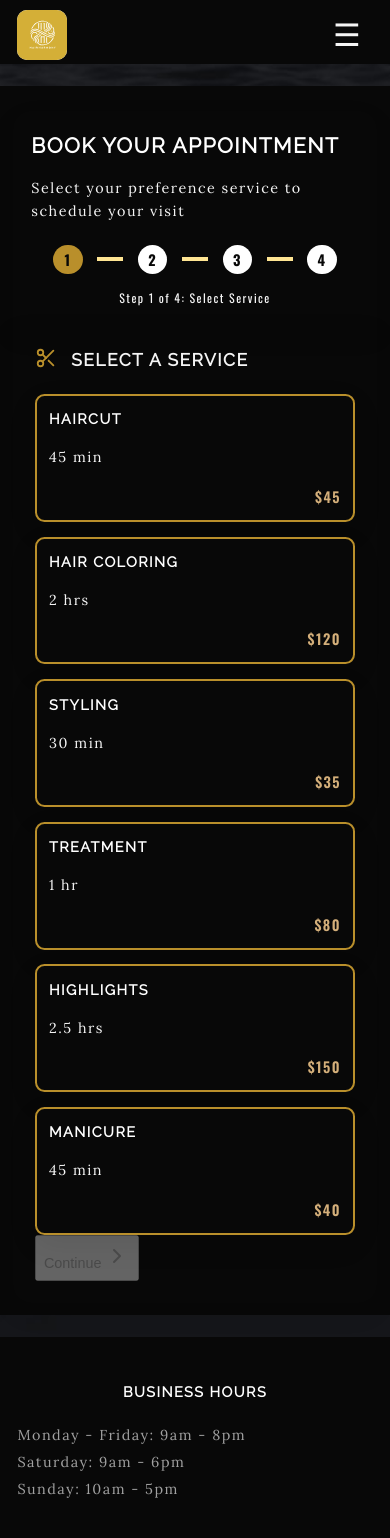
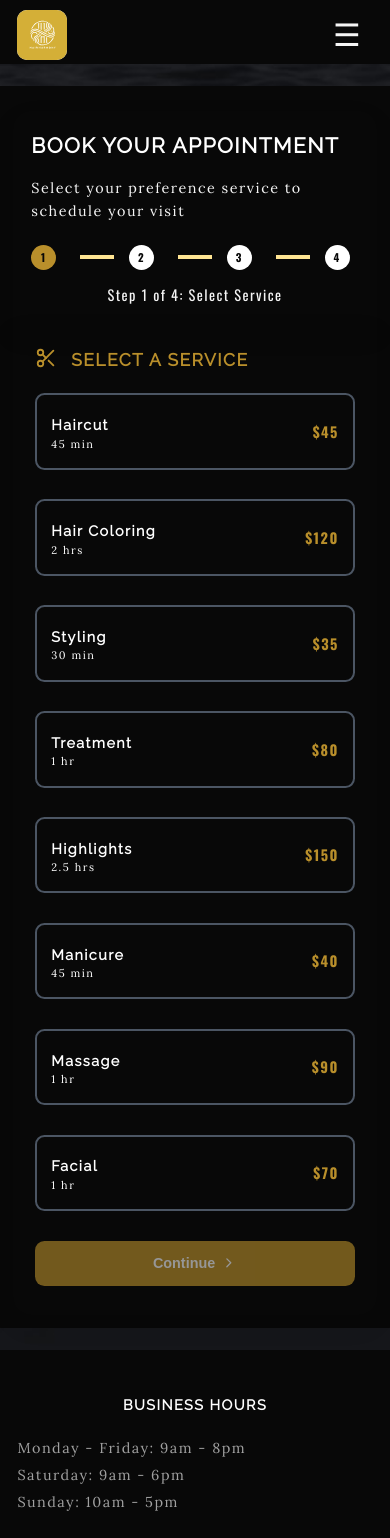
Before and after one commit to shirosensei/hairHarmony, a React (Vite) app in the folder frontend/: page /booking in a window 390 px wide. Shown: the top 1538 px of the page. Built offline with nearby package versions, Linux system fonts and the light colour scheme.

Commit message:
fix(booking): fix the date cards to be mobile friendly --chnaged the time card to be mobile friendly --add stylist image for better clarity

```diff
--- a/frontend/src/assets/css/booking.css
+++ b/frontend/src/assets/css/booking.css
@@ -1,4 +1,3 @@
-
 /* Booking System Container */
 .booking-section {
   padding-block: var(--grid-gutter);
@@ -6,7 +5,6 @@
     no-repeat;
   background-size: cover;
 }
-
 
 .booking-system {
   width: 100%;
@@ -80,12 +78,11 @@
 }
 
 .step-indicator {
-  font-size: var(--font--1);
+  font-size: var(--font-0);
   color: var(--color-light-grey);
   margin-top: var(--space-s);
   text-align: center;
 }
-
 
 /* Content Area */
 .booking-content {
@@ -101,8 +98,14 @@
 }
 
 @keyframes fadeIn {
-  from { opacity: 0; transform: translateY(10px); }
-  to { opacity: 1; transform: translateY(0); }
+  from {
+    opacity: 0;
+    transform: translateY(10px);
+  }
+  to {
+    opacity: 1;
+    transform: translateY(0);
+  }
 }
 
 .step-header {
@@ -121,7 +124,7 @@
 .step-title {
   font-size: var(--font-1);
   font-weight: 700;
-  color: var(--color-light-grey);
+  color: var(--color-dark-gold);
   vertical-align: middle;
 }
 
@@ -130,16 +133,289 @@
 .stylists-list {
   display: flex;
   flex-direction: column;
-  gap: var(--space-s);
+  gap: var(--space-l);
 }
 
-.service-card,
+.servicelist-card,
 .stylist-card,
 .date-card,
 .time-card {
-  padding: 1rem;
-  border: 2px solid var(--color-dark-gold);
+  padding: 0 1rem;
+  border: 2px solid #4b5563;
   border-radius: 0.75rem;
   cursor: pointer;
   transition: all 0.3s ease;
 }
+
+.servicelist-card:hover,
+.stylist-card:hover,
+.date-card:hover,
+.time-card:hover {
+  border-color: var(--color-dark-gold);
+}
+
+.servicelist-card.selected,
+.stylist-card.selected,
+.date-card.selected,
+.time-card.selected {
+  border-color: #fff;
+  background-color: #4b5563;
+}
+
+.servicelist-card {
+  display: flex;
+  justify-content: space-between;
+  align-items: center;
+  padding: var(--space-s);
+}
+
+.service-info {
+  padding-top: var(--space-3xs);
+}
+
+.service-info h3 {
+  font-weight: 600;
+  margin-bottom: 0;
+  text-transform: none;
+  color: var(--color-lighter-grey);
+}
+
+.service-duration {
+  font-size: 0.875rem;
+  color: var(--color-lighter-grey);
+  margin-bottom: 0;
+}
+
+.service-pricing {
+  font-weight: 700;
+  color: var(--color-dark-gold);
+}
+
+/* Stylist Cards */
+.stylist-card {
+  display: flex;
+  align-items: center;
+  gap: var(--space-m);
+}
+
+.stylist-image-card {
+  display: flex;
+  padding: var(--space-2xs) 0;
+  font-size: 2.25rem;
+  width: 100%;
+}
+
+.stylist-image {
+  width: 8rem;
+  height: 8rem;
+  border-radius: 50%;
+  object-fit: cover;
+}
+
+.stylist-info {
+  padding-top: var(--space-3xs);
+  display: flex;
+  flex-direction: column-reverse;
+  gap: var(--space-3xs);
+  margin: auto;
+}
+
+.stylist-info h3 {
+  font-weight: 600;
+  color: var(--color-lighter-grey);
+}
+
+.stylist-speciality {
+  font-size: var(--font-0);
+  color: var(--color-dark-gold);
+  margin-bottom: 0;
+}
+
+.stylist-name {
+  font-size: var(--font-0);
+  font-weight: 700;
+  color: var(--color-light-grey);
+  margin-bottom: 0;
+}
+
+.stylist-rating {
+  font-size: 0.875rem;
+  color: var(--color-lighter-grey);
+}
+
+/* Date Cards */
+.dates-grid {
+  display: grid;
+  grid-template-columns: repeat(4, 1fr);
+  gap: var(--space-s);
+}
+
+.date-card {
+  text-align: center;
+  padding: var(--space-2xs);
+}
+
+.date-day {
+  font-size: var(--font-0);
+  font-weight: 700;
+  color: var(--color-lighter-grey);
+}
+
+.date-number {
+  font-size: var(--font-2);
+  font-weight: 700;
+  color: var(--color-lighter-grey);
+  margin: 0.25rem 0;
+}
+
+.date-month {
+  font-size: var(--font--1);
+  color: var(--color-lighter-grey);
+}
+
+/* Time Cards */
+.times-grid {
+  display: grid;
+  grid-template-columns: repeat(3, 1fr);
+  gap: var(--space-s);
+}
+
+.time-card {
+  text-align: center;
+  padding: var(--space-s);
+}
+
+.time-slot {
+  font-weight: 600;
+  color: var(--color-lighter-grey);
+}
+
+/* Booking summary */
+.booking-footer {
+  padding: var(--space-2xs) 0;
+  background-color: var(--color-lighter-black);
+}
+
+.booking-summary {
+  margin-top: var(--space-l);
+  padding-top: var(--space-l);
+  border-top: 1px solid #4b5563;
+}
+
+.summary-title {
+  font-size: var(--font-1);
+  font-weight: 600;
+  color: var(--color-dark-gold);
+  margin-bottom: var(--space-3xs);
+}
+
+.summary-bold {
+  font-weight: 700;
+  color: var(--color-dark-gold);
+}
+
+.summary-item {
+  font-size: var(--font-0);
+  color: var(--color-lighter-grey);
+  margin: var(--space-3xs) 0;
+}
+
+/* Navigation Buttons */
+.booking-navigation {
+  display: flex;
+  gap: var(--space-s);
+  margin-top: var(--space-m);
+}
+
+.btn-back,
+.btn-continue,
+.btn-confirm {
+  flex: 1;
+  padding: var(--space-s);
+  border: none;
+  border-radius: 0.75rem;
+  font-weight: 600;
+  cursor: pointer;
+  transition: background-color 0.3s ease;
+  font-size: var(--font-0);
+}
+
+.btn-back {
+  background-color: #4b5563;
+  color: var(--color-lighter-grey);
+}
+.btn-back:hover {
+  background-color: #979ca5;
+}
+
+.btn-continue {
+  background-color: var(--color-dark-gold);
+  color: var(--color-light-grey);
+  display: flex;
+  align-items: center;
+  justify-content: center;
+  gap: 0.5rem;
+}
+
+.btn-continue.active {
+  background-color: var(--color-dark-gold);
+  color: white;
+}
+
+.btn-continue.active:hover {
+  background-color: var(--color-light-yellow);
+}
+
+.btn-confirm {
+  background-color: var(--color-dark-gold);
+  color: #6b7280;
+}
+
+.btn-confirm.active {
+  background-color: var(--color-dark-gold);
+  color: white;
+}
+
+.btn-confirm.active:hover {
+  background-color: var(--color-light-yellow);
+}
+
+.btn-continue:disabled,
+.btn-confirm:disabled {
+  cursor: not-allowed;
+  opacity: 0.6;
+}
+
+.btn-icon {
+  width: 1.25rem;
+  height: 1.25rem;
+}
+
+
+@media (max-width: 768px) {
+  .dates-grid {
+    grid-template-columns: repeat(2, 1fr);
+  }
+
+  .date-card {
+    padding: var(--space-s) 0;
+  }
+
+  .times-grid {
+    grid-template-columns: repeat(2, 1fr);
+  }
+
+  .booking-navigation {
+    flex-direction: column;
+  }
+
+  .progress-steps {
+    margin: 1rem 0;
+  }
+
+  .step-circle {
+    width: 2rem;
+    height: 2rem;
+    font-size: 0.875rem;
+  }
+}
--- a/frontend/src/pages/Booking.jsx
+++ b/frontend/src/pages/Booking.jsx
@@ -3,6 +3,10 @@ import React, { useState } from "react";
 import { useNavigate } from "react-router-dom";
 import { Calendar, Clock, Scissors, User, ChevronRight } from "lucide-react";
 import "../assets/css/booking.css";
+import stylistImage1 from "../assets/images/stylist-1.jpg";
+import stylistImage2 from "../assets/images/stylist_2.jpg";
+import stylistImage3 from "../assets/images/stylist_3.jpg";
+import stylistImage4 from "../assets/images/stylist_4.jpg";
 
 const services = [
   "Haircut",
@@ -62,6 +66,8 @@ const Booking = () => {
     { id: 4, name: "Treatment", duration: "1 hr", price: "$80" },
     { id: 5, name: "Highlights", duration: "2.5 hrs", price: "$150" },
     { id: 6, name: "Manicure", duration: "45 min", price: "$40" },
+    { id: 7, name: "Massage", duration: "1 hr", price: "$90" },
+    { id: 8, name: "Facial", duration: "1 hr", price: "$70" },
   ];
 
   const stylists = [
@@ -69,11 +75,26 @@ const Booking = () => {
       id: 1,
       name: "Sarah Johnson",
       specialty: "Color Specialist",
-      image: "👩‍🦰",
+      image: stylistImage1,
     },
-    { id: 2, name: "Mike Chen", specialty: "Cut & Style", image: "👨‍🦱" },
-    { id: 3, name: "Emma Davis", specialty: "All Services", image: "👱‍♀️" },
-    { id: 4, name: "Alex Rivera", specialty: "Trending Styles", image: "👨‍🦲" },
+    {
+      id: 2,
+      name: "Mike Chen",
+      specialty: "Cut & Style",
+      image: stylistImage2,
+    },
+    {
+      id: 3,
+      name: "Emma Davis",
+      specialty: "All Services",
+      image: stylistImage3,
+    },
+    {
+      id: 4,
+      name: "Alex Rivera",
+      specialty: "Trending Styles",
+      image: stylistImage4,
+    },
   ];
 
   const timeSlots = [
@@ -202,13 +223,13 @@ const Booking = () => {
                   <div
                     key={service.id}
                     onClick={() => setSelectedService(service)}
-                    className={`service-card ${selectedService?.id === service.id ? "selected" : ""}`}
+                    className={`servicelist-card ${selectedService?.id === service.id ? "selected" : ""}`}
                   >
                     <div className="service-info">
                       <h3 className="service-name">{service.name}</h3>
                       <p className="service-duration">{service.duration}</p>
                     </div>
-                    <div className="service-price">{service.price}</div>
+                    <div className="service-pricing">{service.price}</div>
                   </div>
                 ))}
               </div>
@@ -253,7 +274,7 @@ const Booking = () => {
             <div className="step-content">
               <div className="step-header">
                 <Calendar className="step-icon" />
-                <h2 className="step-header">Pick a Date</h2>
+                <h2 className="step-title">Pick a Date</h2>
               </div>
 
               <div className="dates-grid">
@@ -284,7 +305,7 @@ const Booking = () => {
                 <h2 className="step-title">Select a Time</h2>
               </div>
 
-              <div className="time-grid">
+              <div className="times-grid">
                 {timeSlots.map((time) => (
                   <div
                     key={time}
@@ -310,23 +331,23 @@ const Booking = () => {
                 <div className="summary-details">
                   {selectedService && (
                     <p className="summary-item">
-                      <strong>Service:</strong> {selectedService.name} (
+                      <strong className="summary-bold">Service:</strong> {selectedService.name} (
                       {selectedService.price})
                     </p>
                   )}
                   {selectedStylist && (
                     <p className="summary-item">
-                      <strong>Stylist:</strong> {selectedStylist.name}
+                      <strong className="summary-bold">Stylist:</strong> {selectedStylist.name}
                     </p>
                   )}
                   {selectedDate && (
                     <p className="summary-item">
-                      <strong>Date:</strong> {selectedDate}
+                      <strong className="summary-bold">Date:</strong> {selectedDate}
                     </p>
                   )}
                   {selectedTime && (
                     <p className="summary-item">
-                      <strong>Time:</strong> {selectedTime}
+                      <strong className="summary-bold">Time:</strong> {selectedTime}
                     </p>
                   )}
                 </div>
```
